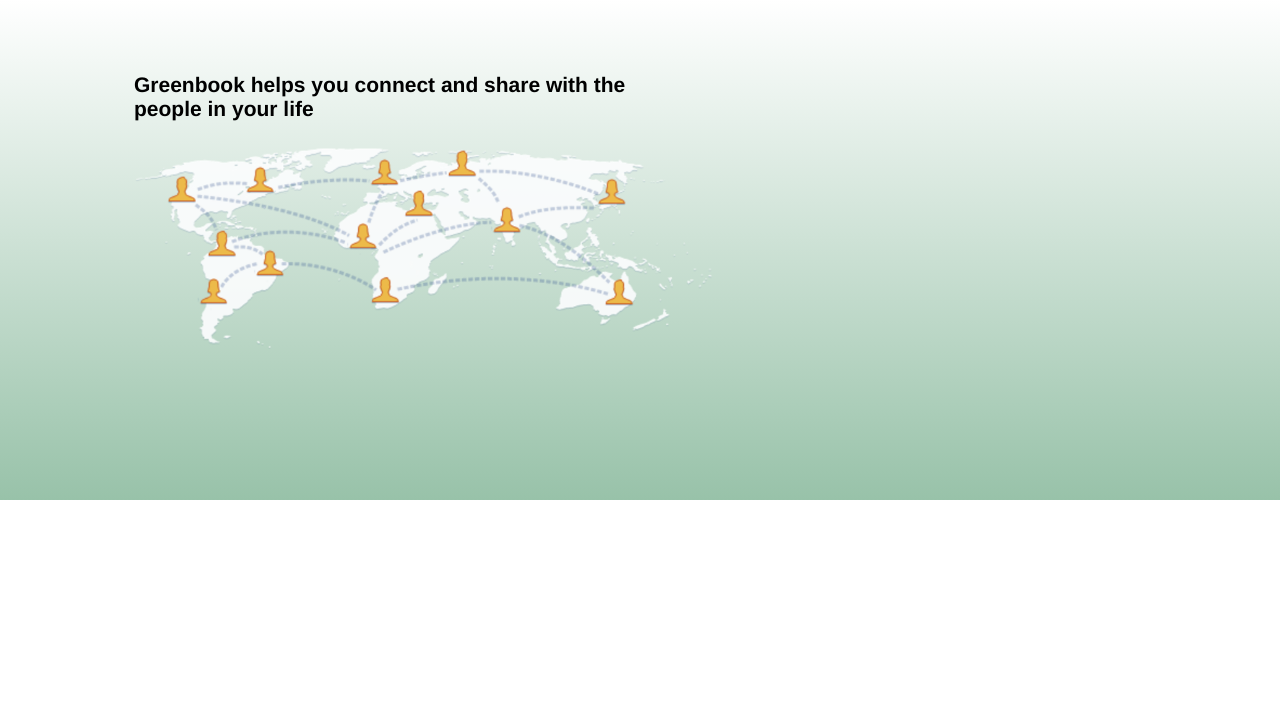
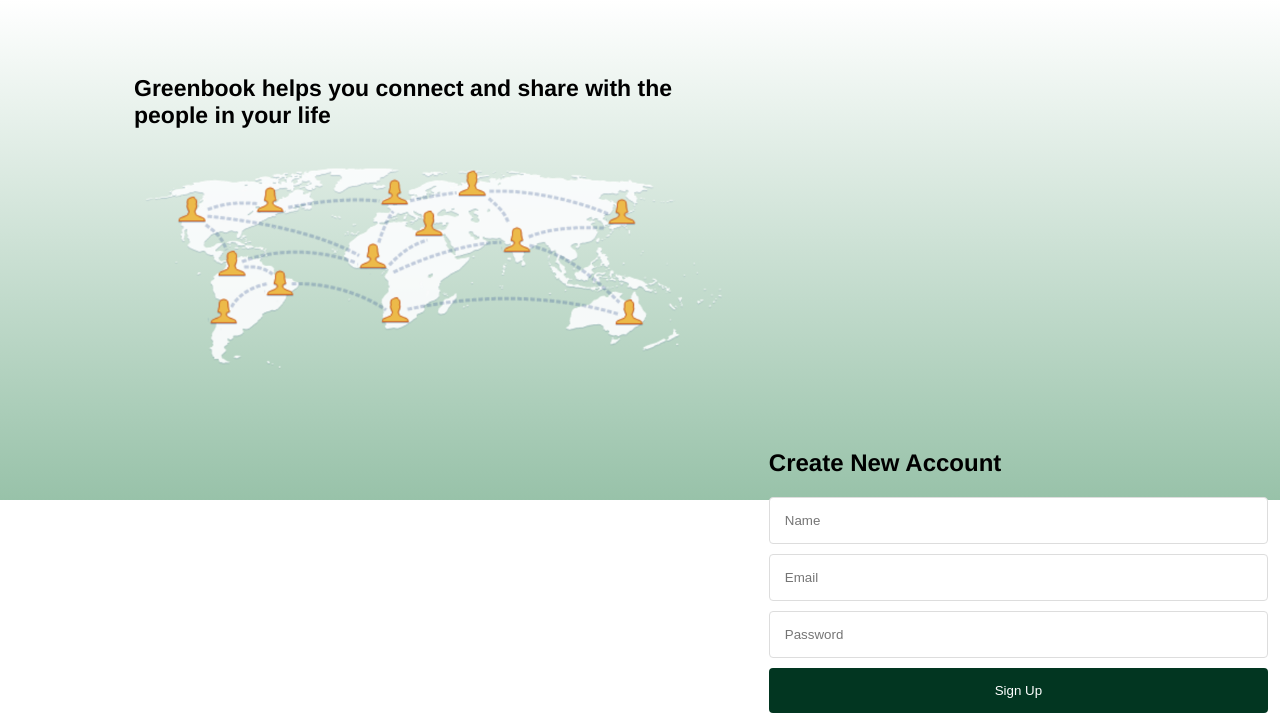
Before and after one commit to Jijojacob988/Greenbook, a plain HTML site: page index.html in a window 1280 px wide. Shown: the part 85-808 px from the top of the page. Drawn offline with Linux system fonts and the light colour scheme.

Commit message:
right section completed

```diff
--- a/gb.css
+++ b/gb.css
@@ -57,9 +57,44 @@ body{
     padding-top: 52px;
 }
 .right-section{
-    width:50%;
-    float: left;
+    width:39%;
+    float: right;
+    padding-top: 42px;
+    padding-right: 12px;
+
 }
+
+
+      .right-section h1 {
+        font-size: 24px;
+        margin-bottom: 20px;
+      }
+      .right-section form {
+        display: flex;
+        flex-direction: column;
+      }
+
+      .right-section input[type="text"],
+      .right-section input[type="email"],
+      .right-section input[type="password"],
+      .right-section input[type="submit"] {
+        padding: 15px;
+        margin-bottom: 10px;
+        border: 1px solid #ddd;
+        border-radius: 4px;
+      }
+      .right-section input[type="submit"] {
+        background-color: #023621;
+        color: #fff;
+        border: none;
+        cursor: pointer;
+      }
+
+      .right-section input[type="submit"]:hover {
+        background-color: #07682c;
+      }
+
+
 .main-body{
     background:linear-gradient(#fff,#98c2a9);
     width: 100%;
@@ -67,8 +102,9 @@ body{
 }
 .image{
     width: 581px;
+    padding: 10px;
 }
 .para{
     font-weight: bold;
-    font-size: 21px;
+    font-size: 23px;
 }
--- a/index.html
+++ b/index.html
@@ -40,6 +40,13 @@
 
         </div>
         <div class="right-section">
+            <h2>Create New Account</h2>
+            <form action="#" method="post">
+                <input type="text" placeholder="Name" required>
+                <input type="email" placeholder="Email" required>
+                <input type="password" placeholder="Password" required>
+                <input type="submit" value="Sign Up">
+              </form>
 
         </div>
 
```
